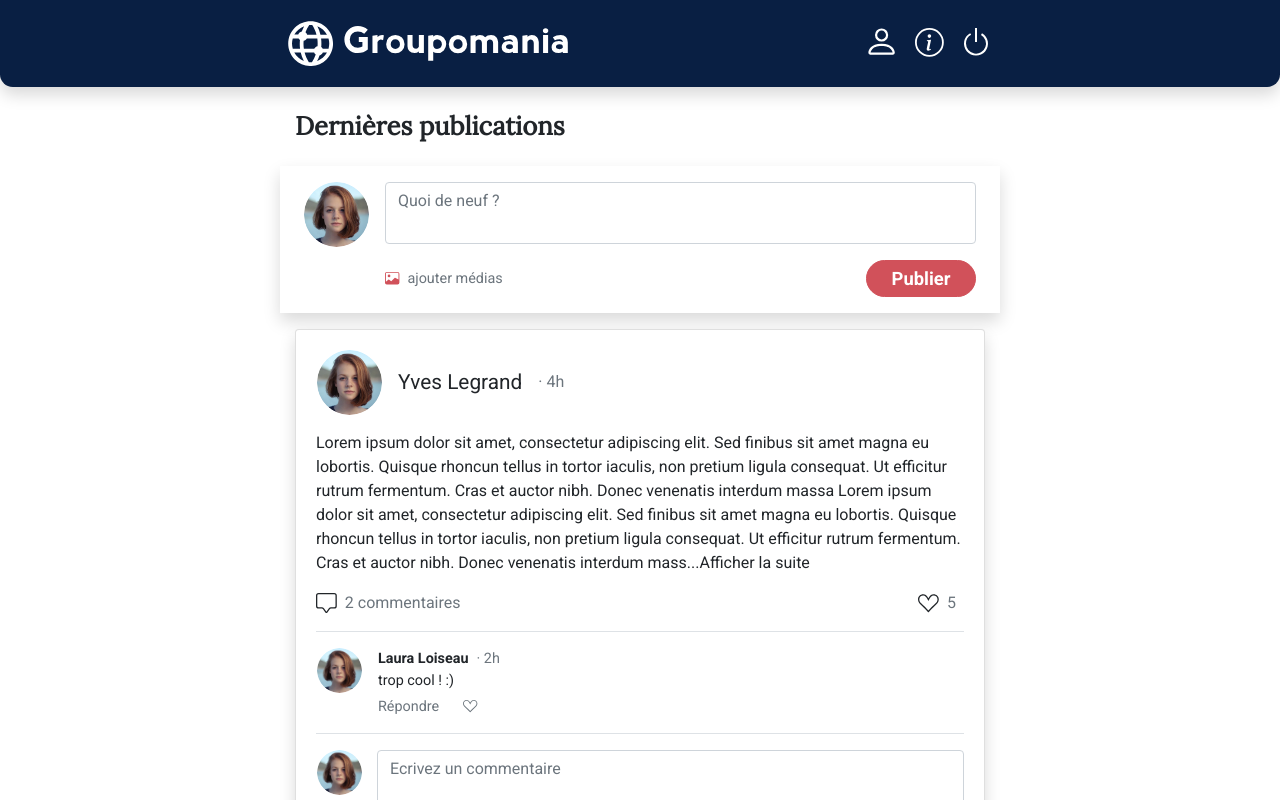
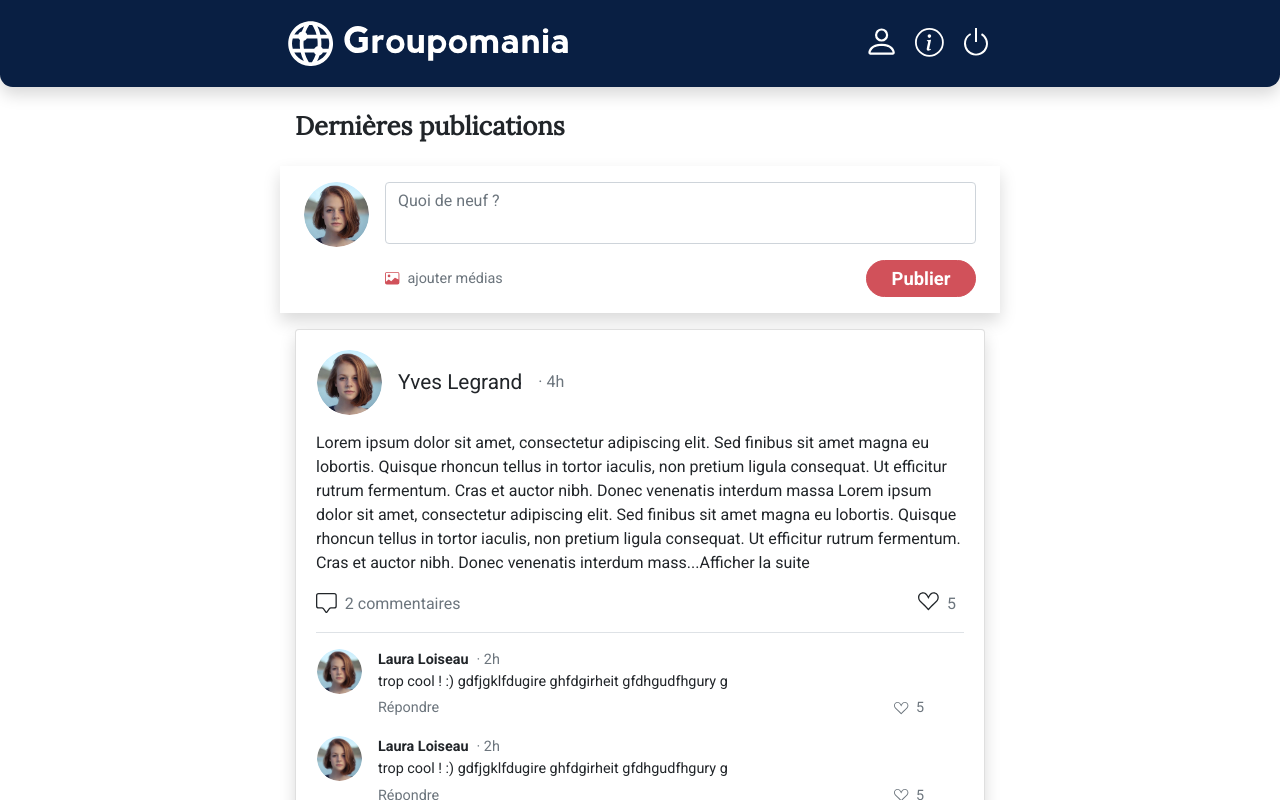
Before and after one commit to MarineFlora/MarineRapeneau_7_08112021, a Vue app in the folder frontend/: page / in a window 1280 px wide. Shown: the top 800 px of the page. Built offline with nearby package versions, Linux system fonts and the light colour scheme.

Commit message:
ajout animation likes

```diff
--- a/frontend/public/index.html
+++ b/frontend/public/index.html
@@ -6,7 +6,7 @@
     <meta name="viewport" content="width=device-width, initial-scale=1, shrink-to-fit=no">
     <link rel="preconnect" href="https://fonts.googleapis.com">
     <link rel="preconnect" href="https://fonts.gstatic.com" crossorigin>
-    <link href="https://fonts.googleapis.com/css2?family=Lora&family=Roboto:wght@400;700;900&display=swap"" rel="stylesheet">
+    <link href="https://fonts.googleapis.com/css2?family=Lora&family=Roboto:wght@400;700;900&display=swap" rel="stylesheet">
     <link rel="icon" href="<%= BASE_URL %>favicon.ico">
     <title>Réseau social de Groupomania</title>
   </head>
--- a/frontend/src/components/PostItem.vue
+++ b/frontend/src/components/PostItem.vue
@@ -31,21 +31,20 @@
                 <p class="text-secondary mx-2">2 commentaires</p>
             </b-col>
 
-            <b-col cols="3" class="d-flex justify-content-end align-items-center">
-                <b-icon icon="suit-heart" font-scale="1.3" title="aime ce post"></b-icon>
-                <p class="text-secondary mx-2">5</p>
-            </b-col>
+            <PostItemLike likeScale="1.3"/>
         </b-row>
     </div>
 </template>
 
 <script>
 import ProfileImage from '../components/ProfileImage.vue';
+import PostItemLike from '../components/PostItemLike.vue';
 
 export default {
     name: 'PostItem',
     components: {
-        ProfileImage
+        ProfileImage,
+        PostItemLike
     }
 }
 </script>
--- a/frontend/src/components/PostItemComment.vue
+++ b/frontend/src/components/PostItemComment.vue
@@ -1,34 +1,38 @@
 <template>
-    <div class="border border-left-0 border-right-0 border-top-0 mt-3 px-3 comments">
+
         <!-- 1 COMMENTAIRE -->
         <b-row class="mb-3" align-v="start">
             <!-- changer adresse image dynamiquement -->
             <ProfileImage imageHeight="45" />
 
-            <div class="px-3">
+            <b-col class="px-3">
                 <div class="d-flex align-items-center">
                     <p class="font-weight-bold pr-2">Laura Loiseau</p>
                     <b-icon icon="person-check-fill" class="text-dark pr-2 d-none" font-scale="1.5" title="admin"></b-icon>
                     <p class="text-secondary">· 2h</p>
                 </div>
-                <p>trop cool ! :)</p>
+
+                <p>trop cool ! :) gdfjgklfdugire ghfdgirheit gfdhgudfhgury g</p>
+
                 <div class="d-flex align-items-center text-secondary mt-1">
-                    <b-link class="mr-4 text-secondary">Répondre</b-link>
-                    <b-icon icon="suit-heart" font-scale="0.9" title="aimer ce commentaire"></b-icon>
+                    <b-link class="p-0 text-secondary col">Répondre</b-link>
+                    <PostItemLike likeScale="0.9"/>
                 </div>
-            </div>
+            </b-col>
         </b-row>
 
-    </div>
+
 </template>
 
 <script>
 import ProfileImage from '../components/ProfileImage.vue';
+import PostItemLike from '../components/PostItemLike.vue';
 
 export default {
     name: 'PostItemComment',
     components: {
-        ProfileImage
+        ProfileImage,
+        PostItemLike
     }
 }
 </script>
--- /dev/null
+++ b/frontend/src/components/PostItemLike.vue
@@ -0,0 +1,61 @@
+<template>
+    <b-col cols="3" class="d-flex justify-content-end align-items-center">
+        <div class="like">
+            <transition name="like-fill" mode="out-in">
+                <b-icon
+                    icon="suit-heart"
+                    :font-scale="likeScale"
+                    title="liker"
+                    class="like-icon"
+                    v-if="!liked" key="1"
+                    @click="liked = true"
+                ></b-icon>
+                <b-icon
+                    icon="suit-heart-fill"
+                    :font-scale="likeScale"
+                    title="enlever le like"
+                    variant="primary"
+                    class="like-icon"
+                    v-else="" key="2"
+                    @click="liked = false"
+                ></b-icon>
+            </transition>
+        </div>
+        <p class="text-secondary mx-2">5</p>
+    </b-col>
+</template>
+
+<script>
+
+export default {
+    name: 'PostItemLike',
+    components: {
+
+    },
+    props: {
+        likeScale: String
+    },
+    data() {
+        return {
+            liked: false
+        }
+    },
+
+}
+</script>
+
+<style lang="scss">
+
+.like-fill-enter-active, .like-fill-leave-active {
+  transition: opacity 0.2s ease-in-out;
+}
+
+.like-fill-enter, .like-fill-leave-active {
+  opacity: 0;
+}
+
+.like-icon {
+    cursor: pointer;
+}
+
+</style>
--- a/frontend/src/views/LatestPosts.vue
+++ b/frontend/src/views/LatestPosts.vue
@@ -14,7 +14,10 @@
                     <PostItem />
 
                     <!-- COMMENTAIRES liste-->
-                    <PostItemComment />
+                    <div class="border border-left-0 border-right-0 border-top-0 mt-3 px-3 comments">
+                        <PostItemComment />
+                        <PostItemComment />
+                    </div>
 
                     <!-- AJOUTER UN COMMENTAIRE meme principe que creer post -->
                     <PostItemCommentCreate />
```
Also changed, not shown: frontend/src/assets/custom.css.
